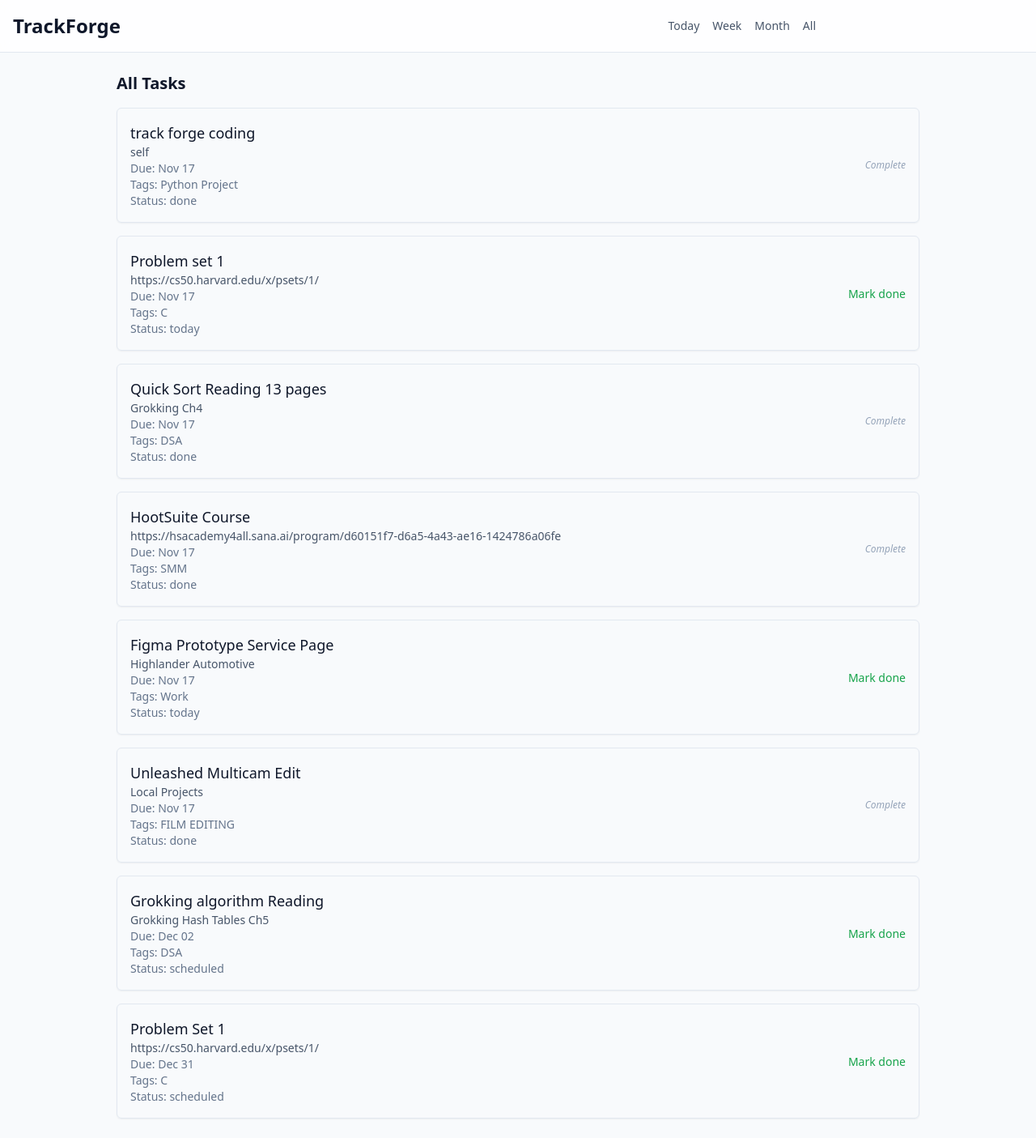
After one commit to kdrid001/trackforge, a Flask app: page /all in a window 1280 px wide. The commit adds this page. Shown: the whole page at 81% size. Run offline with Flask 3, Linux system fonts and the light colour scheme; some libraries are stand-ins or nearby versions.

Commit message:
Add moth view and update navigation links

```diff
--- a/app.py
+++ b/app.py
@@ -1,5 +1,5 @@
 from __future__ import annotations
-from datetime import date, datetime
+from datetime import date, datetime, timedelta
 from pathlib import Path
 from flask import Flask, render_template, request, redirect, url_for
 from flask_sqlalchemy import SQLAlchemy
@@ -73,6 +73,53 @@ def today_view():
     )
     return render_template('today.html', today=today, items=items)
 
+@app.get('/week')
+def week_view():
+    # Show all tasks due within the next 7 days.
+    today = date.today()
+    end_of_week = today + timedelta(days=7)
+
+    items = (
+        Task.query
+            .filter(Task.due_date >= today)
+            .filter(Task.due_date <= end_of_week)
+            .order_by(Task.due_date.asc(), Task.id.asc())
+            .all()
+    )
+    return render_template('week.html', today=today, start=today, end=end_of_week, items=items)
+
+@app.get('/month')
+def month_view():
+    # Show tasks due from the 1st to the last day of this month
+    today = date.today()
+    start = today.replace(day=1)
+
+    if today.month == 12:
+        end = today.replace(year=today.year + 1, month=1, day=1) - timedelta(days=1)
+    else:
+        end = today.replace(month=today.month + 1, day=1) - timedelta(days=1)
+
+    items = (
+        Task.query
+            .filter(Task.due_date >= start)
+            .filter(Task.due_date <= end)
+            .order_by(Task.due_date.asc(), Task.id.asc())
+            .all()
+    )
+
+    return render_template('month.html', start=start, end=end, items=items)
+
+@app.get('/all')
+def all_view():
+    # Show all tasks, sorted by due date then ID
+    items = (
+        Task.query
+            .order_by(Task.due_date.asc(), Task.id.asc())
+            .all()
+    )
+    return render_template('all.html', items=items)
+
+
 @app.post('/add')
 def add_task():
     """Create a new task from the form submission.
@@ -127,4 +174,4 @@ def delete_task(task_id: int):
 
 if __name__ == '__main__':
     # debug=True enables hot reload and nicer tracebacks during development
-    app.run(debug=True)
+    app.run(debug=True, port=5050)
--- /dev/null
+++ b/templates/all.html
@@ -0,0 +1,32 @@
+{% extends "base.html" %}
+
+{% block content %}
+<h2 class="text-xl font-semibold mb-4">All Tasks</h2>
+
+{% if items %}
+<ul class="space-y-4">
+    {% for task in items %}
+    <li class="border border-slate-200 p-4 rounded-md shadow-sm">
+        <div class="flex justify-between items-center">
+            <div>
+                <p class="font-medium text-lg">{{ task.title }}</p>
+                <p class="text-sm text-slate-600">{{ task.source }}</p>
+                <p class="text-sm text-slate-500">Due: {{ task.due_date.strftime('%b %d') }}</p>
+                <p class="text-sm text-slate-500">Tags: {{ task.tags }}</p>
+                <p class="text-sm text-slate-500">Status: {{ task.status }}</p>
+            </div>
+            {% if task.status != 'done' %}
+            <form method="post" action="{{ url_for('mark_done', task_id=task.id) }}">
+                <button class="text-green-600 hover:underline text-sm">Mark done</button>
+            </form>
+            {% else %}
+            <p class="text-xs text-slate-400 italic">Complete</p>
+            {% endif %}
+        </div>
+    </li>
+    {% endfor %}
+</ul>
+{% else %}
+<p class="text-slate-500">No tasks yet.</p>
+{% endif %}
+{% endblock %}
--- a/templates/base.html
+++ b/templates/base.html
@@ -1,5 +1,6 @@
 <!DOCTYPE html>
 <html lang="en">
+
 <head>
     <meta charset="utf-8" />
     <meta name="viewport" content="width=device-width, initial-scale=1" />
@@ -20,7 +21,12 @@
     <header class="sticky top-0 z-10 bg-white/80 backdrop-blur border-b border-slate-200">
         <div class="max-w-5xl mx-suto px-4 py-4 flex items-center justify-between">
             <h1 class="text-2xl font-semibold">TrackForge</h1>
-                <nav class="text-sm text-slate-600">Today</nav>
+            <nav class="flex space-x-4 text-sm text-slate-600">
+                <a href="/" class="hover:text-slate-900">Today</a>
+                <a href="/week" class="hover:text-slate-900">Week</a>
+                <a href="/month" class="hover:text-slate-900">Month</a>
+                <a href="/all" class="hover-text-slate-900">All</a>
+            </nav>
         </div>
     </header>
 
@@ -29,4 +35,5 @@
         {%block content %}{% endblock %}
     </main>
 </body>
+
 </html>
```
Also changed, not shown: templates/month.html (added, +33 -0 lines), templates/week.html (added, +33 -0 lines), trackforge.db, 1 other file. Lines whose indentation alone changed are shown as unchanged.
